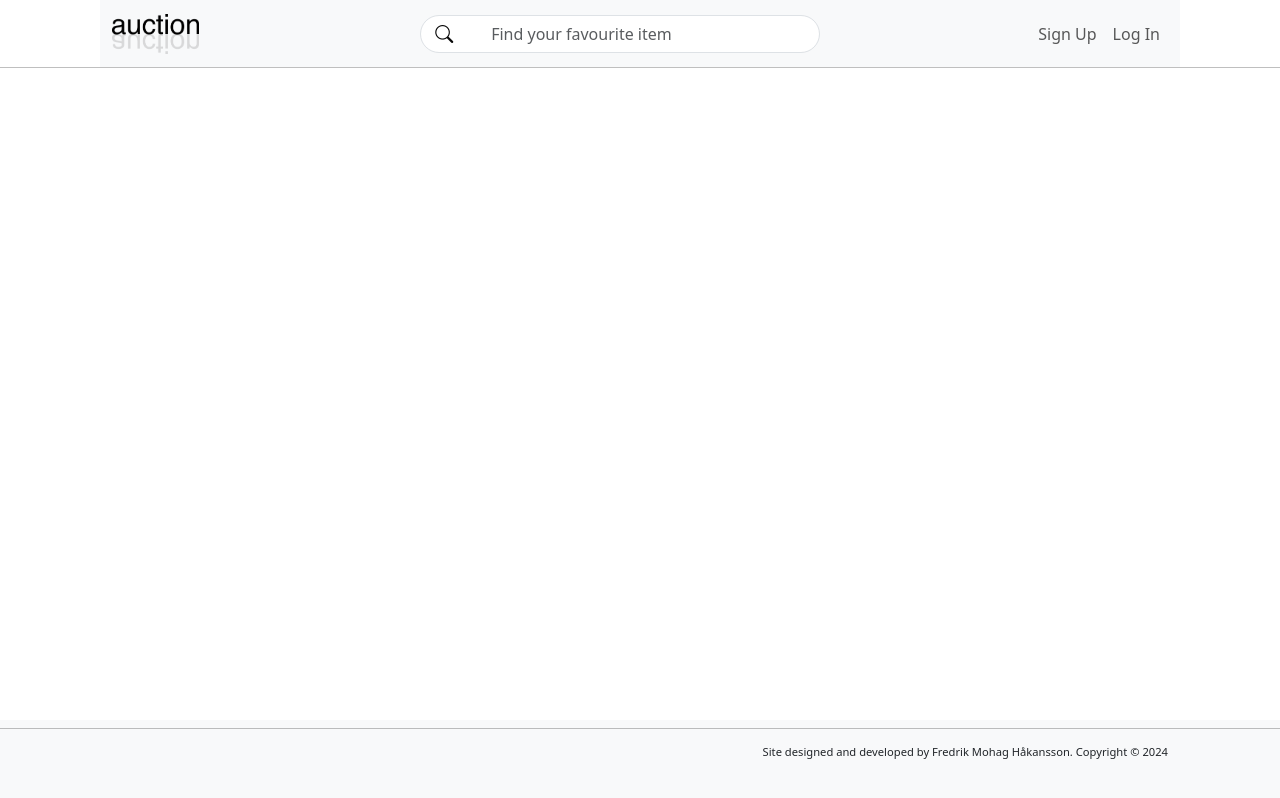
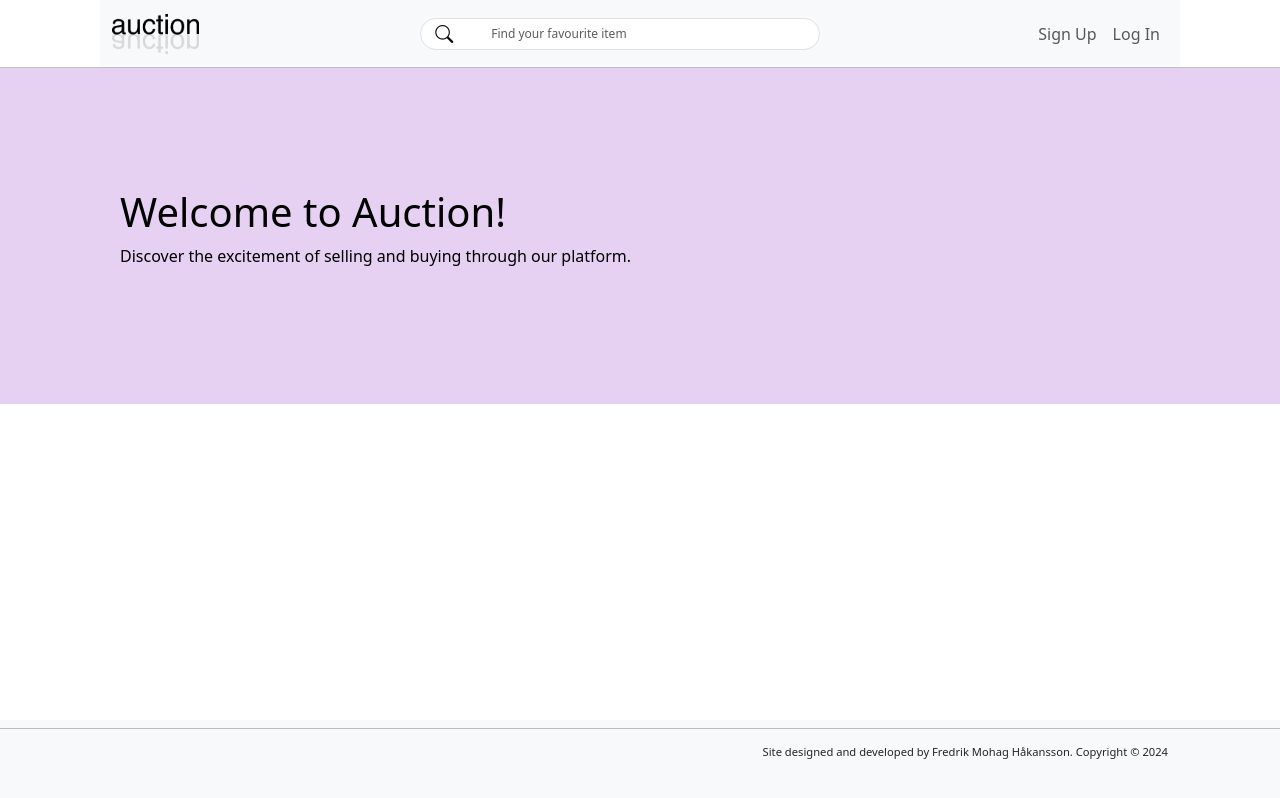
Before and after one commit to FredrikMohag/Semester-project-2, a website: page index.html in a window 1280 px wide. Drawn offline with nearby package versions, Linux system fonts and the light colour scheme.

Commit message:
added colored rectangle

```diff
--- a/index.html
+++ b/index.html
@@ -73,6 +73,18 @@
       </nav>
       <div class="custom-line"></div>
     </header>
+
+    <main>
+      <div class="colored-rectangle">
+        <div class="colored-box">
+          <h1>Welcome to Auction!</h1>
+          <p>
+            Discover the excitement of selling and buying through our platform.
+          </p>
+        </div>
+      </div>
+    </main>
+
     <!-- Footer -->
     <footer class="bg-light text-dark py-2">
       <hr class="custom-line-footer" />
--- a/src/scss/index.scss
+++ b/src/scss/index.scss
@@ -18,6 +18,9 @@ footer {
   border-color: #0404047f; /* Ändra detta till önskad kantfärg */
   outline: none; /* Ta bort den blå outline */
   box-shadow: none; /* Ta bort den blå skuggan som vissa webbläsare lägger till */
+}
+.form-control {
+  font-size: 12px;
 }
 .input-wrapper {
   position: relative;
@@ -56,6 +59,19 @@ footer {
   left: 50%;
   transform: translateX(-50%);
 }
+// färgade rektangel
+.colored-box {
+  background-color: #e7d1f3; /* Ändra färg här */
+  color: rgb(0, 0, 0);
+  min-height: 300px;
+
+  width: 100vw; /* Full bredd av viewporten */
+  margin-left: calc(-100vw / 2 + 50%); /* Centrera elementet */
+}
+.colored-box {
+  padding: 120px;
+}
+
 // footer
 footer {
   width: 100%;
```
Also changed, not shown: dist/css/index.css, src/scss/index.css, 2 other files.
